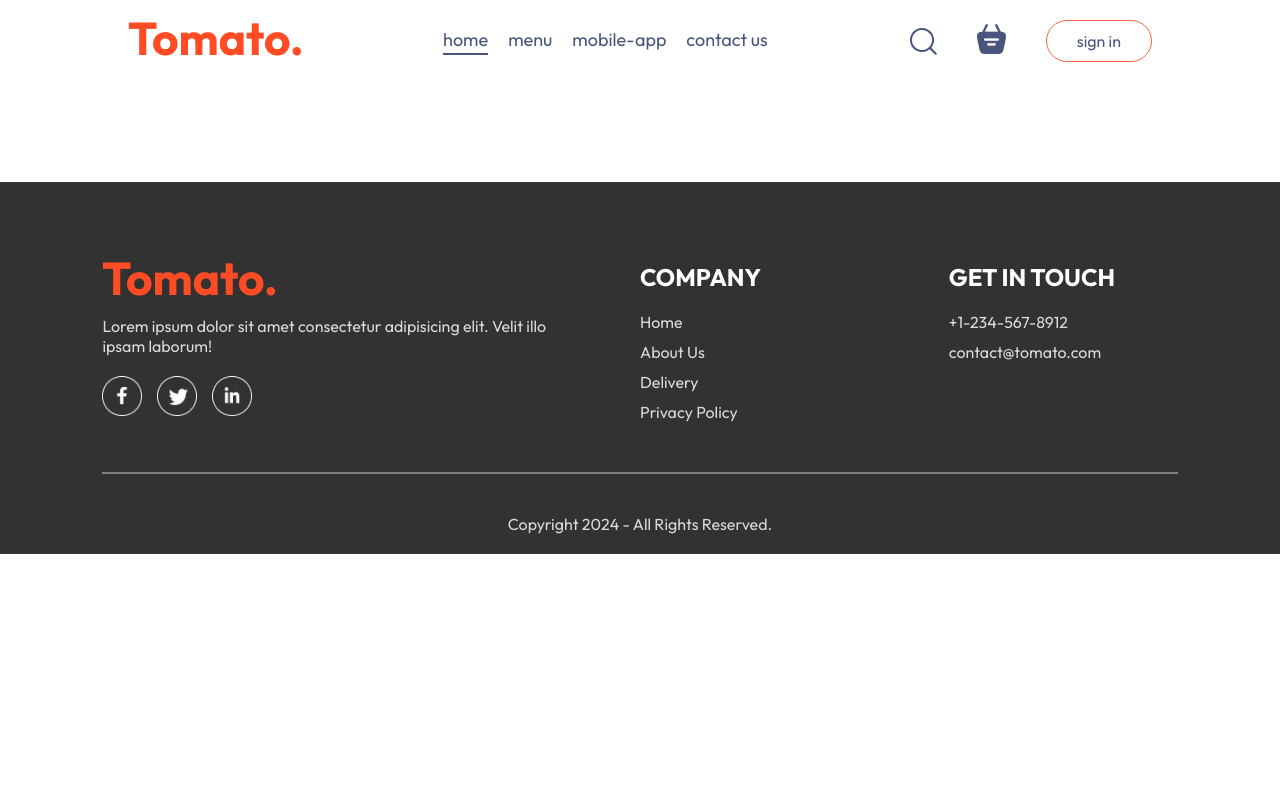
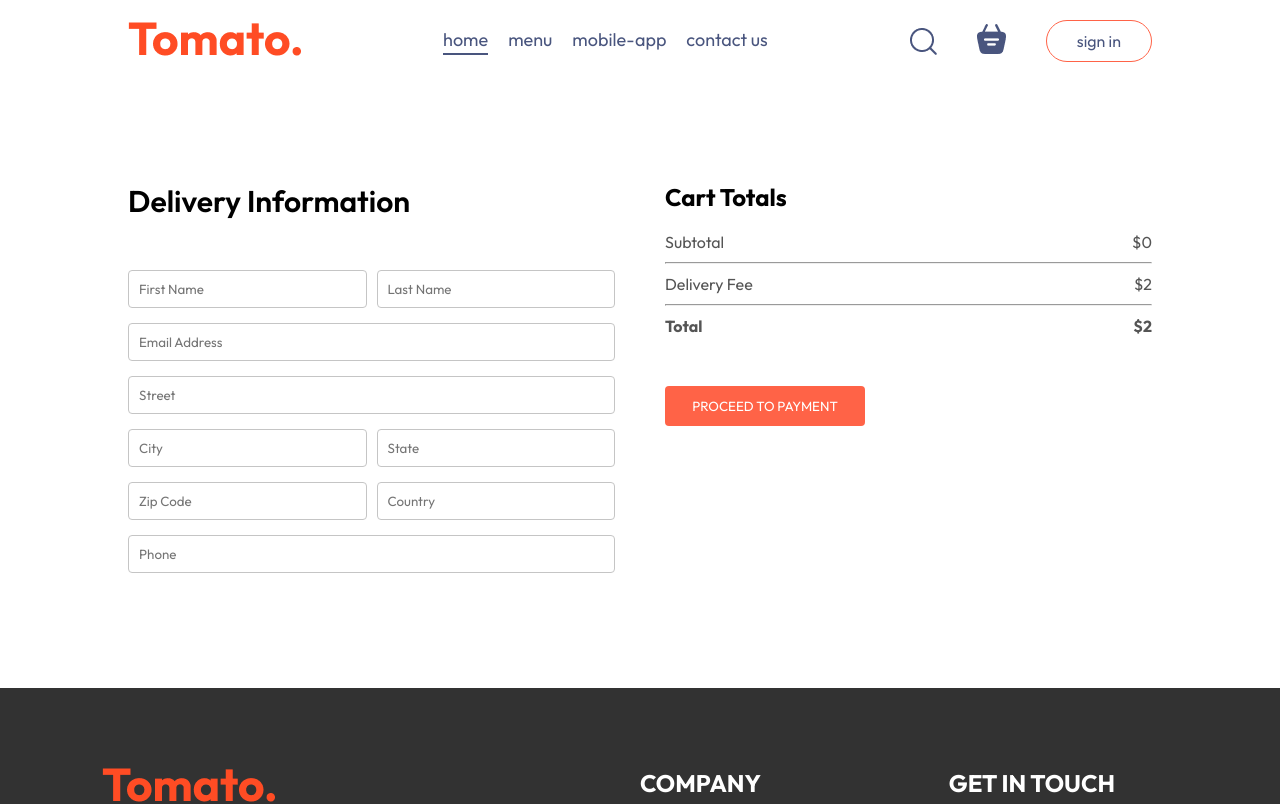
Before and after one commit to aftabbhussain/food-delivery-mern, a React app in the folder frontend/: page /order in a window 1280 px wide. Shown: the top 804 px of the page. Built offline with nearby package versions, Linux system fonts and the light colour scheme; the HTML template or start-up script is replaced by a standard one.

Commit message:
Create the PlaceOrder page

```diff
--- a/frontend/src/pages/Cart/Cart.jsx
+++ b/frontend/src/pages/Cart/Cart.jsx
@@ -1,8 +1,11 @@
 import React, { useContext } from 'react'
 import './Cart.css'
 import { StoreContext } from '../../context/StoreContext'
+import { useNavigate } from 'react-router-dom'
 const Cart = () => {
   const {cartItems, food_list, removeFromCart, getTotalCartAmount} = useContext(StoreContext)
+
+  const navigate = useNavigate();
   return (
     <>
     <div className='cart'>
@@ -55,7 +58,7 @@
             <b>${getTotalCartAmount()+2}</b>
           </div>
         </div>
-        <button>PROCEED TO CHECKOUT</button>
+        <button onClick={() => navigate('/order')} >PROCEED TO CHECKOUT</button>
       </div>
       <div className="cart-promocode">
         <div>
--- a/frontend/src/pages/PlaceOrder/PlaceOrder.css
+++ b/frontend/src/pages/PlaceOrder/PlaceOrder.css
@@ -0,0 +1,38 @@
+.place-order{
+    display: flex;
+    align-items: start;
+    justify-content: space-between;
+    gap: 50px;
+    margin-top: 100px;
+}
+.place-order-left{
+    width: 100%;
+    max-width: max(30%, 500px);
+
+}
+.place-order-left .title{
+    font-size: 30px;
+    font-weight: 600;
+    margin-bottom: 50px;
+
+}
+.place-order-left input{
+    margin-bottom: 15px;
+    width: 100%;
+    padding: 10px;
+    border: 1px solid #c5c5c5;
+    border-radius: 4px;
+    outline-color: tomato;
+}
+.place-order-left .multi-fields{
+    display: flex;
+    gap: 10px;
+
+}
+.place-order-right{
+    width: 100%;
+    max-width: max(40%, 500px);
+}
+.place-order .cart-total button{
+    margin-top: 30px;
+}
--- a/frontend/src/pages/PlaceOrder/PlaceOrder.jsx
+++ b/frontend/src/pages/PlaceOrder/PlaceOrder.jsx
@@ -1,10 +1,52 @@
-import React from 'react'
+import React, { useContext } from 'react'
+import { StoreContext } from '../../context/StoreContext'
+import './PlaceOrder.css'
+const PlaceOrder = () => {
+  const {getTotalCartAmount} = useContext(StoreContext);
+  return (
+    <form className='place-order'>
+      <div className="place-order-left">
+        <p className='title'>Delivery Information</p>
+        <div className="multi-fields">
+          <input type="text" placeholder='First Name' />
+          <input type="text" placeholder='Last Name' />
+        </div>
+        <input type="text" placeholder='Email Address' />
+        <input type="text" placeholder='Street' />
+        <div className="multi-fields">
+          <input type="text" placeholder='City' />
+          <input type="text" placeholder='State' />
+        </div>
+        <div className="multi-fields">
+          <input type="text" placeholder='Zip Code' />
+          <input type="text" placeholder='Country' />
+        </div>
+        <input type="text" placeholder='Phone' />
 
-const PlaceOrder = () => {
-  return (
-    <div>
-
-    </div>
+      </div>
+      <div className="place-order-right">
+        <div className="cart-total">
+        <h2>Cart Totals</h2>
+        <div>
+          <div className="cart-total-details">
+            <p>Subtotal</p>
+            <p>${getTotalCartAmount()}</p>
+          </div>
+          <hr />
+          <div className="cart-total-details">
+            <p>Delivery Fee</p>
+            <p>${2}</p>
+          </div>
+          <hr />
+          <div className="cart-total-details">
+            <b>Total</b>
+            <b>${getTotalCartAmount()+2}</b>
+          </div>
+        </div>
+        <button>PROCEED TO PAYMENT</button>
+      </div>
+      </div>
+    </form>
   )
 }
 
```
